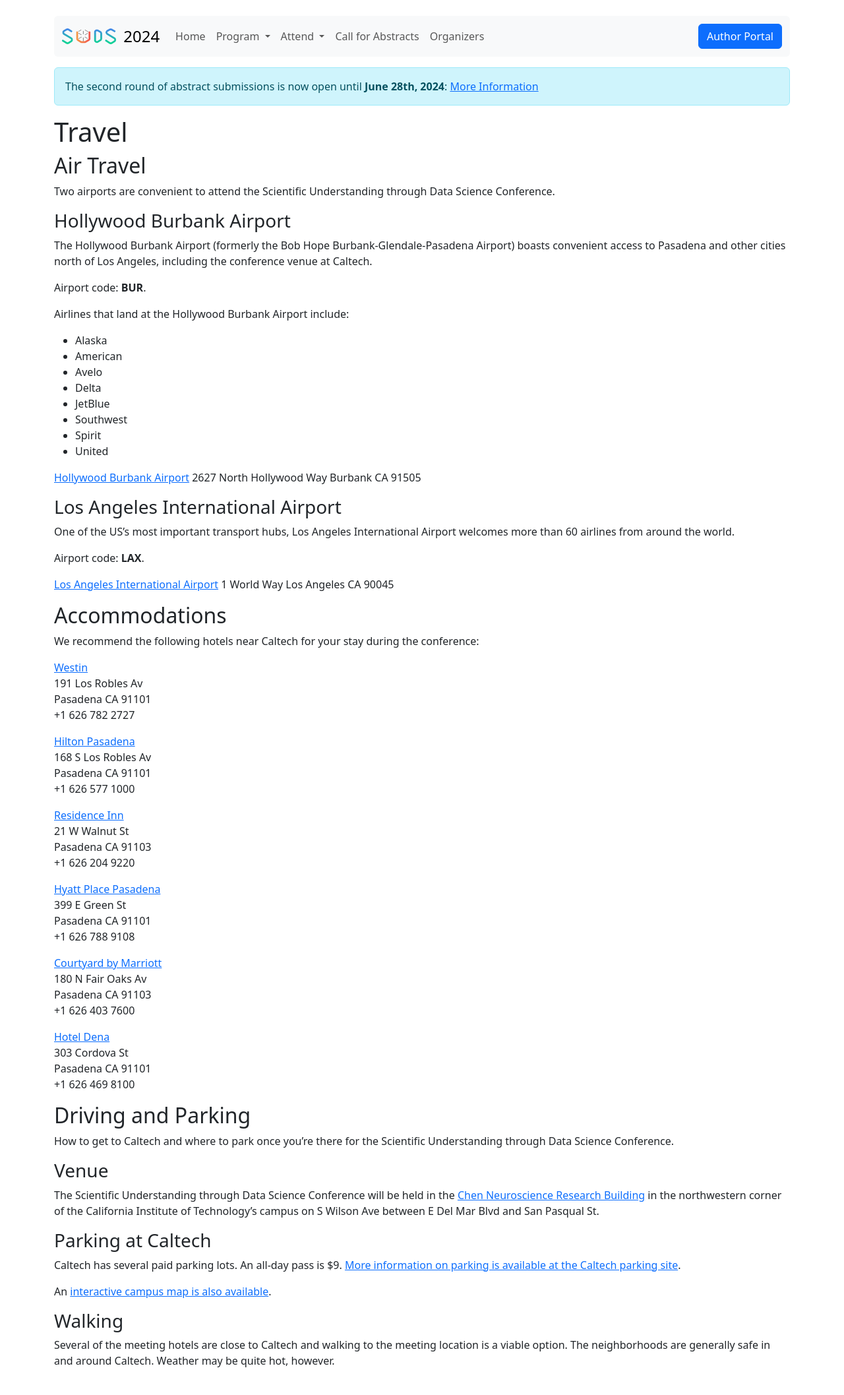
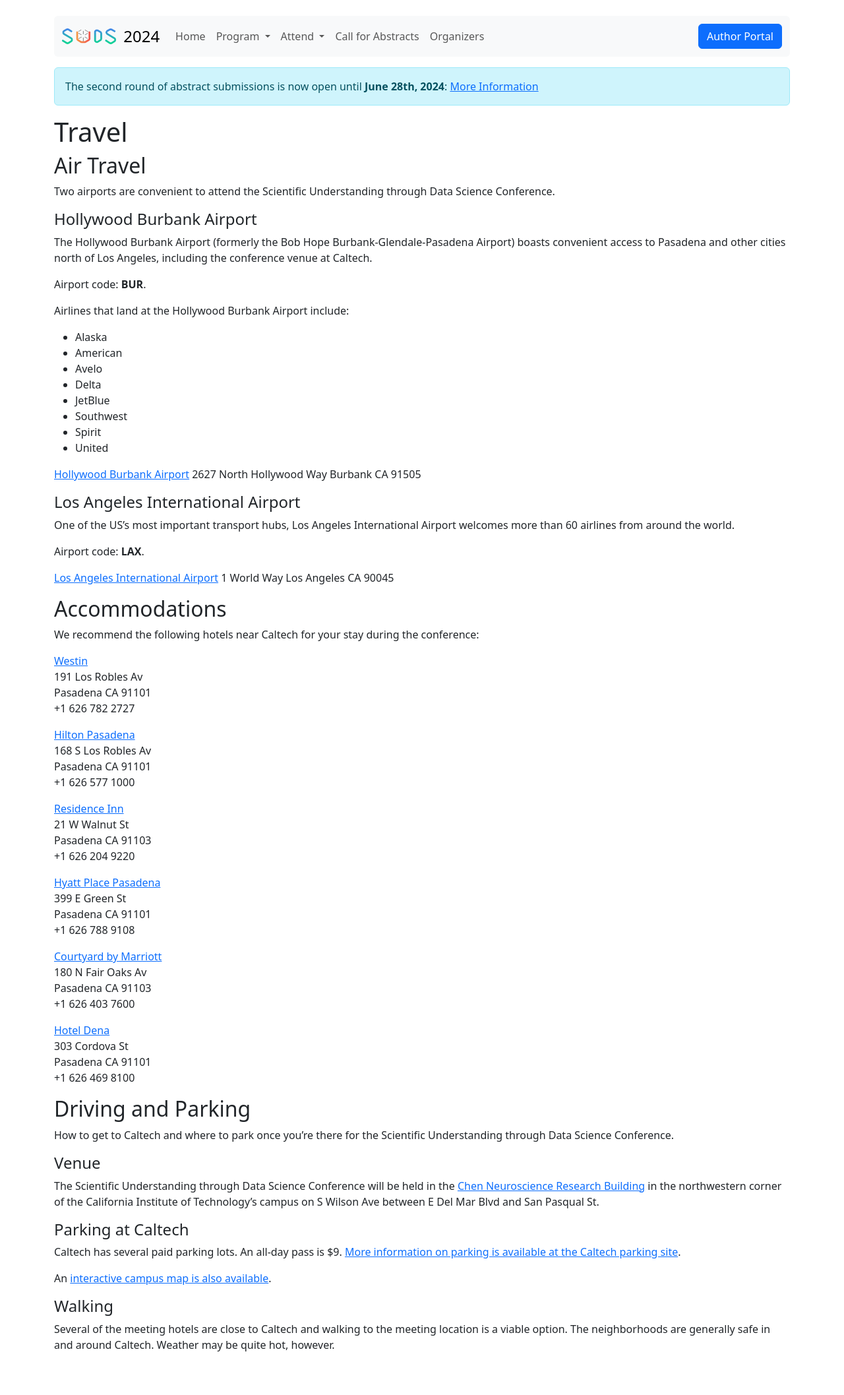
Before and after one commit to JPLMLIA/sudsconf, a Jekyll site: the page built from attend/travel.md, in a window 1280 px wide. Shown: the whole page at 66% size. Built offline with Jekyll 4.4.1, drawn with Linux system fonts in a browser that asks for light colours; a script that is not in the unit is left out; comment, search, counter and statistics services are not loaded; after the commit the page ends 2091 px from its top, so only the background shows below that.

Commit message:
Header cleanup

```diff
--- a/attend/travel.md
+++ b/attend/travel.md
@@ -9,7 +9,7 @@
 ## Air Travel
 Two airports are convenient to attend the Scientific Understanding through Data Science Conference.
 
-### Hollywood Burbank Airport
+#### Hollywood Burbank Airport
 The Hollywood Burbank Airport (formerly the Bob Hope Burbank-Glendale-Pasadena Airport) boasts convenient access to Pasadena and other cities north of Los Angeles, including the conference venue at Caltech.
 
 Airport code: **BUR**.
@@ -29,7 +29,7 @@
 2627 North Hollywood Way
 Burbank CA 91505
 
-### Los Angeles International Airport
+#### Los Angeles International Airport
 One of the US's most important transport hubs, Los Angeles International Airport welcomes more than 60 airlines from around the world.
 
 Airport code: **LAX**.
@@ -75,13 +75,13 @@
 ## Driving and Parking
 How to get to Caltech and where to park once you're there for the Scientific Understanding through Data Science Conference.
 
-### Venue
+#### Venue
 The Scientific Understanding through Data Science Conference will be held in the [Chen Neuroscience Research Building](https://maps.app.goo.gl/wNfyYdLEA8ZrptnAA) in the northwestern corner of the California Institute of Technology's campus on S Wilson Ave between E Del Mar Blvd and San Pasqual St.
 
-### Parking at Caltech
+#### Parking at Caltech
 Caltech has several paid parking lots. An all-day pass is $9. [More information on parking is available at the Caltech parking site](https://parking.caltech.edu/parking-info/visitor-parking).
 
 An [interactive campus map is also available](https://www.caltech.edu/map/campus).
 
-### Walking
+#### Walking
 Several of the meeting hotels are close to Caltech and walking to the meeting location is a viable option. The neighborhoods are generally safe in and around Caltech. Weather may be quite hot, however.
```
